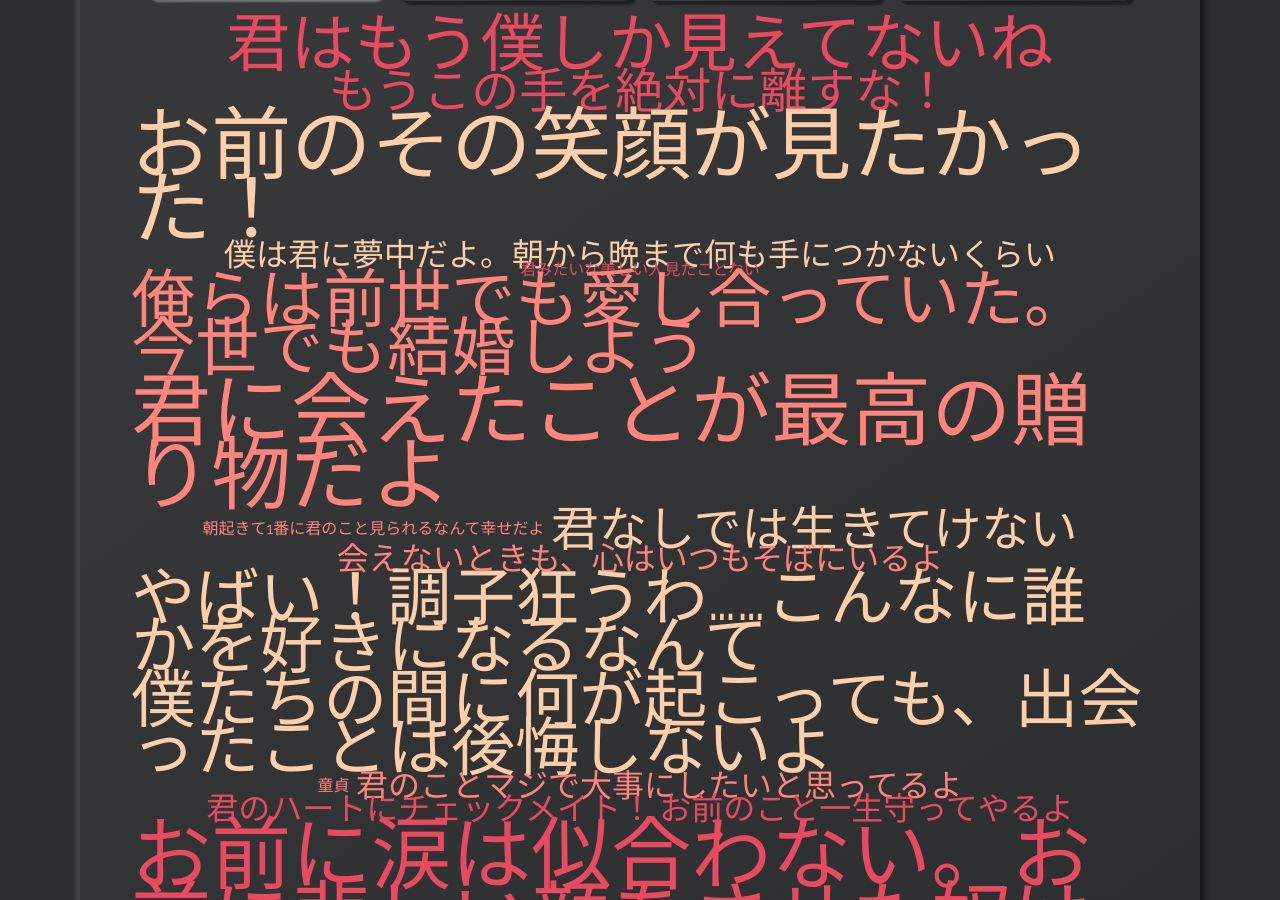
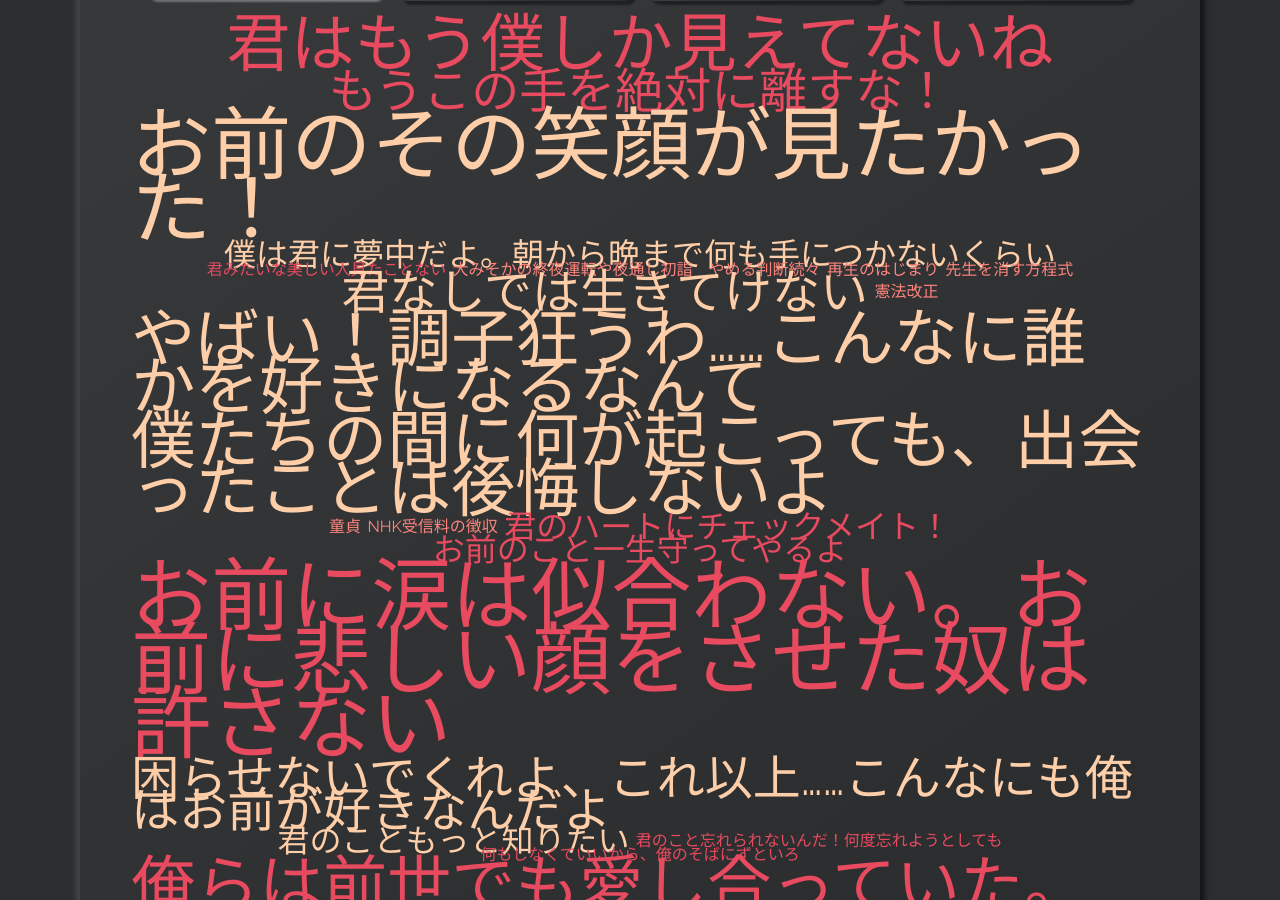
Before and after one commit to takagotch/o2830, a Jekyll site: the page built from index.html, in a window 1280 px wide and 900 px high, scrolled down 1413 px. Built offline with Jekyll 4.4.1, drawn with Linux system fonts in a browser that asks for light colours; some of the changed text lies outside the part shown.

Commit message:
Update skills-frameworks.yml

```diff
--- a/_data/skills-frameworks.yml
+++ b/_data/skills-frameworks.yml
@@ -5,29 +5,29 @@
 # - name: Framework
 #   weight: 5
 
-- name: 君に会えたことが最高の贈り物だよ
-  weight: 5
+- name: 再生のはじまり
+  weight: 1
 
-- name: 世界でお前ほどキレイな人はいない
-  weight: 3
+- name: 感染20万人
+  weight: 1
 
-- name: お前がいない世界なんて生きてる意味がない
-  weight: 4
+- name: 公私混同と批判殺到
+  weight: 1
 
 - name: 童貞
   weight: 1
 
-- name: 君のことマジで大事にしたいと思ってるよ
-  weight: 2
-
-- name: もし君になにかあったら困るから、気を付けろよ
-  weight: 3
-
-- name: 朝起きて1番に君のこと見られるなんて幸せだよ
+- name: NHK受信料の徴収
   weight: 1
 
-- name: 会えないときも、心はいつもそばにいるよ
-  weight: 2
+- name: 今年失った三文字2020
+  weight: 1
 
-- name: 俺らは前世でも愛し合っていた。今世でも結婚しよう
-  weight: 4
+- name: 先生を消す方程式
+  weight: 1
+
+- name: 憲法改正
+  weight: 1
+
+- name: 大みそかの終夜運転や夜通し初詣　やめる判断続々
+  weight: 1
```
